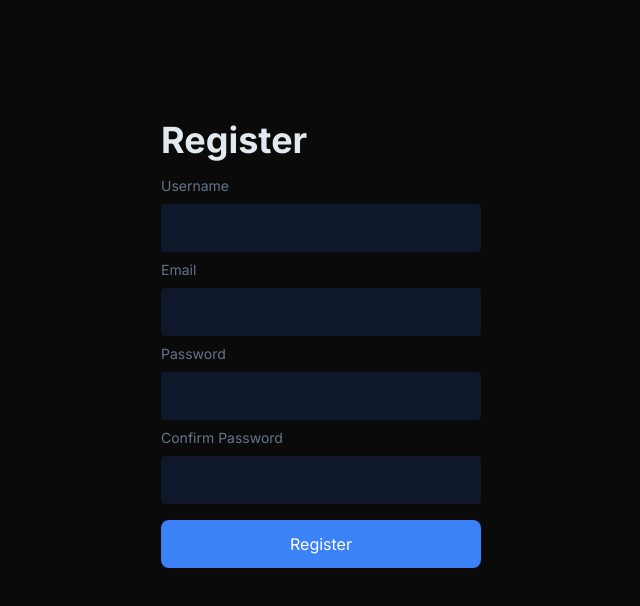
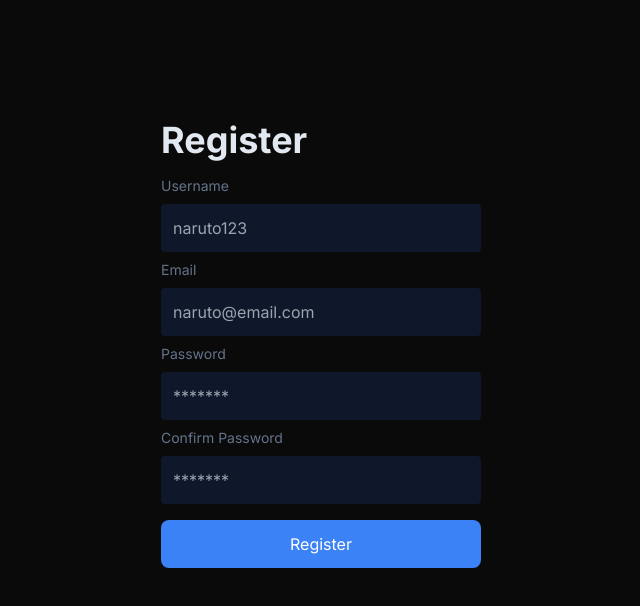
Before and after one commit to Misash/Amadeus-AI, a Next.js app in the folder client/: page /auth/register in a window 1280 px wide. Shown: the top 606 px of the page, without its empty margins (319-959 px from the left). Built offline with nearby package versions, Linux system fonts and the light colour scheme.

Commit message:
user created on db

```diff
--- /dev/null
+++ b/client/src/app/api/auth/signup/route.ts
@@ -0,0 +1,64 @@
+
+import { NextRequest, NextResponse } from 'next/server';
+import db from '@/libs/db'
+
+export async function GET(req: NextRequest): Promise<NextResponse> {
+    try {
+        return NextResponse.json('registering');
+    } catch (error) {
+        console.error('Error:', error);
+        return new NextResponse("Internal server error", { status: 500 });
+    }
+}
+
+export async function POST(req: NextRequest, res: NextResponse): Promise<NextResponse> {
+    try {
+
+        const data = await req.json();
+        console.log("api_data:",data);
+
+        //Find user email on db
+        const userFound = await db.user.findUnique({
+            where:{
+                email: data.email
+            }
+        })
+
+        //verified if useremail is unique
+        if(userFound){
+            return NextResponse.json({
+                message: "Email already  exists!"
+            },{
+                status: 400
+            })
+        }
+
+        //Find user name on db
+        const usernameFound = await db.user.findUnique({
+            where: {
+              username: data.username,
+            },
+        })
+
+        //verified if username is unique
+        if (usernameFound) {
+            return NextResponse.json(
+              {
+                message: "username already exists",
+              },
+              {
+                status: 400,
+              }
+            );
+        }
+
+        //create user on DB
+        const newUser = await db.user.create({ data })
+
+        //send response
+        return NextResponse.json(newUser);
+    } catch (error) {
+        console.error('Error:', error);
+        return new NextResponse("Internal server error", { status: 500 });
+    }
+}
--- a/client/src/app/auth/register/page.jsx
+++ /dev/null
@@ -1,79 +0,0 @@
-"use client"
-
-import React from "react";
-import {useForm} from 'react-hook-form'
-
-const RegisterPage = () => {
-
-  // react hook form variables
-  const {register, handleSubmit} = useForm();
-
-  // handle submit form data
-  const onSubmit = handleSubmit( data =>{
-    console.log(data)
-  })
-
-  return (
-    <div className="h-[calc(100vh-7rem)] flex justify-center items-center">
-      <form  onSubmit={onSubmit} className="w-1/4">
-        <h1 className="text-slate-200 font-bold text-4xl mb-4">
-            Register
-        </h1>
-
-        {/* Username  */}
-        <label htmlFor="username" className="text-slate-500 mb-2 block text-sm">
-            Username
-        </label>
-        <input type="text"
-           {...register("username",{
-            required: true,
-           })}
-           className="p-3 rounded block mb-2 bg-slate-900 text-slate-300 w-full"
-        />
-
-        {/* Email  */}
-        <label htmlFor="email" className="text-slate-500 mb-2 block text-sm">
-            Email
-        </label>
-        <input type="email"
-            {...register("email",{
-            required: true,
-           })}
-           className="p-3 rounded block mb-2 bg-slate-900 text-slate-300 w-full"
-        />
-
-        {/* Password  */}
-        <label htmlFor="password" className="text-slate-500 mb-2 block text-sm">
-            Password
-        </label>
-        <input type="password"
-            {...register("password",{
-                required: true,
-            })}
-            className="p-3 rounded block mb-2 bg-slate-900 text-slate-300 w-full"
-        />
-
-        {/* Confirm Password  */}
-        <label htmlFor="confirmPassword" className="text-slate-500 mb-2 block text-sm">
-            Confirm Password
-        </label>
-        <input type="confirmPassword"
-            {...register("confirmPassword",{
-                required: true,
-            })}
-            className="p-3 rounded block mb-2 bg-slate-900 text-slate-300 w-full"
-        />
-
-        {/* Register Button */}
-        <button
-            className="w-full bg-blue-500 text-white p-3 rounded-lg mt-2"
-        >
-            Register
-        </button>
-
-      </form>
-    </div>
-  );
-};
-
-export default RegisterPage;
--- /dev/null
+++ b/client/src/app/auth/register/page.tsx
@@ -0,0 +1,144 @@
+"use client";
+
+import React from "react";
+import { useForm } from "react-hook-form";
+
+const RegisterPage = () => {
+  // react hook form variables
+  const {
+    register,
+    handleSubmit,
+    formState: { errors },
+  } = useForm();
+
+  // submit form data to DB
+  const onSubmit = handleSubmit(async (data) => {
+
+    if (data.password != data.confirmPassword) {
+      return alert("Passwords do not match!");
+    }
+
+    try {
+      const res = await fetch("/api/auth/signup", {
+        method: "POST",
+        body: JSON.stringify({
+          username: data.username,
+          email: data.email,
+          password: data.password,
+        }),
+        headers: {
+          "Content-Type": "application/json",
+        },
+      });
+      if (!res.ok) {
+        throw new Error("Network response was not ok");
+      }
+      const resJSON = await res.json();
+      console.log("resJSON: ", resJSON);
+    } catch (error) {
+      console.error("Error:", error);
+    }
+  });
+
+  console.log("errors: ", errors);
+
+  return (
+    <div className="h-[calc(100vh-7rem)] flex justify-center items-center">
+      <form onSubmit={onSubmit} className="w-1/4">
+        <h1 className="text-slate-200 font-bold text-4xl mb-4">Register</h1>
+
+        {/* Username  */}
+        <label htmlFor="username" className="text-slate-500 mb-2 block text-sm">
+          Username
+        </label>
+        <input
+          type="text"
+          {...register("username", {
+            required: {
+              value: true,
+              message: "Username is required",
+            },
+          })}
+          className="p-3 rounded block mb-2 bg-slate-900 text-slate-300 w-full"
+          placeholder="naruto123"
+        />
+        {errors.username && (
+          <span className="text-red-500 text-xs">
+            {errors.username.message}
+          </span>
+        )}
+
+        {/* Email  */}
+        <label htmlFor="email" className="text-slate-500 mb-2 block text-sm">
+          Email
+        </label>
+        <input
+          type="email"
+          {...register("email", {
+            required: {
+              value: true,
+              message: "Email is required",
+            },
+          })}
+          className="p-3 rounded block mb-2 bg-slate-900 text-slate-300 w-full"
+          placeholder="naruto@email.com"
+        />
+        {errors.email && (
+          <span className="text-red-500 text-xs">{errors.email.message}</span>
+        )}
+
+        {/* Password  */}
+        <label htmlFor="password" className="text-slate-500 mb-2 block text-sm">
+          Password
+        </label>
+        <input
+          type="password"
+          {...register("password", {
+            required: {
+              value: true,
+              message: "Password is required",
+            },
+          })}
+          className="p-3 rounded block mb-2 bg-slate-900 text-slate-300 w-full"
+          placeholder="*******"
+        />
+        {errors.password && (
+          <span className="text-red-500 text-xs">
+            {errors.password.message}
+          </span>
+        )}
+
+        {/* Confirm Password  */}
+        <label
+          htmlFor="confirmPassword"
+          className="text-slate-500 mb-2 block text-sm"
+        >
+          Confirm Password
+        </label>
+        <input
+          type="password"
+          {...register("confirmPassword", {
+            required: {
+              value: true,
+              message: "Confirm Password is required",
+            },
+          })}
+          className="p-3 rounded block mb-2 bg-slate-900 text-slate-300 w-full"
+          placeholder="*******"
+        />
+        {errors.confirmPassword && (
+          <span className="text-red-500 text-xs">
+            {errors.confirmPassword.message}
+          </span>
+        )}
+
+        {/* Register Button */}
+        <button className="w-full bg-blue-500 text-white p-3 rounded-lg mt-2">
+          Register
+        </button>
+      </form>
+    </div>
+  );
+};
+
+export default RegisterPage;
```
Also changed, not shown: client/src/app/auth/login/page.tsx (renamed from client/src/app/auth/login/page.jsx).
